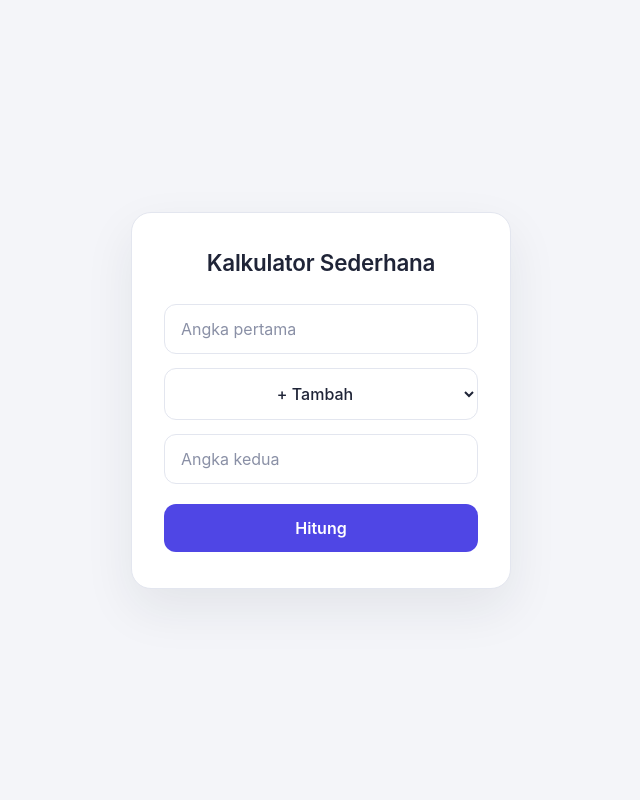
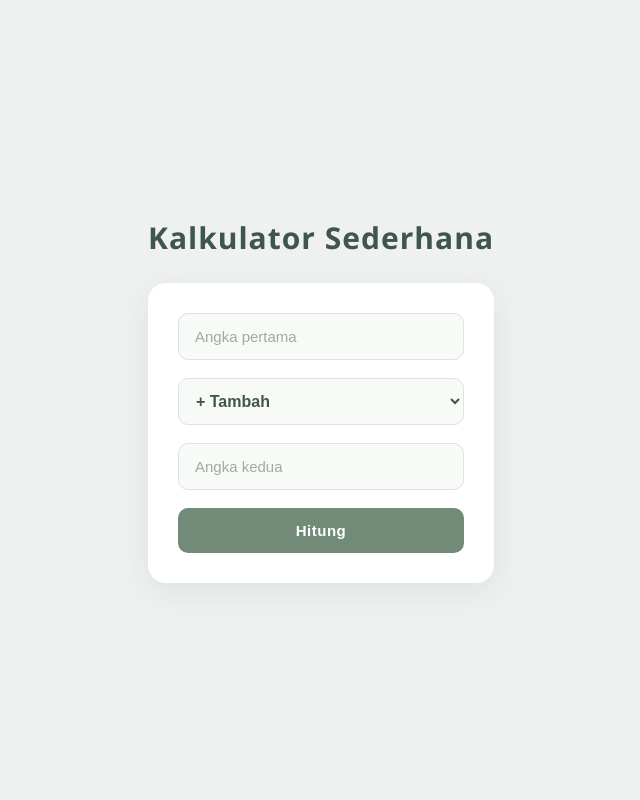
Before and after one commit to flyfa0708-code/asyarafa, a PHP site: page / in a window 1280 px wide. Shown: the whole page, without its empty margins (319-959 px from the left). Run offline with PHP 8.4, Linux system fonts and the light colour scheme.

Commit message:
Add files via upload

```diff
--- a/style.css
+++ b/style.css
@@ -1,172 +1,140 @@
-/* ===== Kalkulator Sederhana - style.css ===== */
 
-:root {
-    --bg: #f4f5f9;
-    --card: #ffffff;
-    --text: #1f2437;
-    --muted: #8a90a6;
-    --border: #e3e6ef;
-    --accent: #4f46e5;
-    --accent-hover: #4338ca;
-    --accent-soft: rgba(79, 70, 229, 0.15);
-    --result-bg: #f0efff;
+/* Reset */
+* {
+    margin: 0;
+    padding: 0;
+    box-sizing: border-box;
 }
 
-@media (prefers-color-scheme: dark) {
-    :root {
-        --bg: #12141c;
-        --card: #1b1e2b;
-        --text: #eceef6;
-        --muted: #7d839a;
-        --border: #2b2f42;
-        --accent: #7c75ff;
-        --accent-hover: #918bff;
-        --accent-soft: rgba(124, 117, 255, 0.2);
-        --result-bg: #232743;
-    }
-}
-
-* {
-    box-sizing: border-box;
-    margin: 0;
-    padding: 0;
-}
-
+/* Background */
 body {
+    font-family: 'Segoe UI', Arial, sans-serif;
+    background: #eef1ef;
     min-height: 100vh;
     display: flex;
+    flex-direction: column;
     align-items: center;
     justify-content: center;
     padding: 20px;
-    background: var(--bg);
-    color: var(--text);
-    font-family: "Inter", "Segoe UI", system-ui, -apple-system, sans-serif;
+    color: #333d38;
 }
 
-/* Kartu utama */
-.Kotak {
-    width: 100%;
-    max-width: 380px;
-    padding: 36px 32px;
-    background: var(--card);
-    border: 1px solid var(--border);
-    border-radius: 20px;
-    box-shadow: 0 20px 50px rgba(31, 36, 55, 0.08);
+/* Judul */
+h1 {
+    font-size: 30px;
+    font-weight: 600;
+    color: #40564b;
+    margin-bottom: 25px;
+    letter-spacing: 1px;
 }
 
-h1 {
-    margin-bottom: 28px;
-    font-size: 1.4rem;
-    font-weight: 600;
-    text-align: center;
-    letter-spacing: -0.01em;
+/* Form Kalkulator */
+form {
+    background: #ffffff;
+    width: 100%;
+    max-width: 400px;
+    padding: 30px;
+    border-radius: 18px;
+    box-shadow: 0 8px 30px rgba(40, 60, 48, 0.08);
+    display: flex;
+    flex-direction: column;
+    gap: 18px;
 }
 
-/* Form */
-form {
-    display: flex;
-    flex-direction: column;
-    gap: 14px;
-}
-
-input,
-select {
+/* Input */
+input {
     width: 100%;
     padding: 14px 16px;
-    font-size: 1rem;
-    font-family: inherit;
-    color: var(--text);
-    background: var(--card);
-    border: 1px solid var(--border);
-    border-radius: 12px;
+    border: 1px solid #dce4de;
+    border-radius: 10px;
+    background: #f8faf8;
+    font-size: 15px;
+    color: #34443a;
     outline: none;
-    transition: border-color 0.2s, box-shadow 0.2s;
+    transition: 0.3s;
 }
 
 input::placeholder {
-    color: var(--muted);
+    color: #a0aaa3;
 }
 
-input:focus,
-select:focus {
-    border-color: var(--accent);
-    box-shadow: 0 0 0 4px var(--accent-soft);
+input:focus {
+    border-color: #829b89;
+    background: #ffffff;
+    box-shadow: 0 0 0 3px rgba(130, 155, 137, 0.12);
 }
 
+/* Pilihan Operasi */
 select {
+    width: 100%;
+    padding: 13px;
+    border: 1px solid #dce4de;
+    border-radius: 10px;
+    background: #f8faf8;
+    color: #40564b;
+    font-size: 16px;
+    font-weight: 600;
     cursor: pointer;
-    text-align: center;
-    font-weight: 500;
+    outline: none;
 }
 
-/* Hilangkan panah spinner di input number */
-input[type="number"]::-webkit-inner-spin-button,
-input[type="number"]::-webkit-outer-spin-button {
-    -webkit-appearance: none;
-    margin: 0;
-}
-input[type="number"] {
-    -moz-appearance: textfield;
+select:focus {
+    border-color: #829b89;
 }
 
 /* Tombol */
 button {
-    margin-top: 6px;
+    width: 100%;
     padding: 14px;
-    font-size: 1rem;
+    border: none;
+    border-radius: 10px;
+    background: #718b78;
+    color: white;
+    font-size: 15px;
     font-weight: 600;
-    font-family: inherit;
-    color: #fff;
-    background: var(--accent);
-    border: none;
-    border-radius: 12px;
     cursor: pointer;
-    transition: background 0.2s, transform 0.1s;
+    transition: 0.3s;
+    letter-spacing: 0.5px;
 }
 
 button:hover {
-    background: var(--accent-hover);
+    background: #5c7663;
+    transform: translateY(-2px);
+    box-shadow: 0 5px 15px rgba(92, 118, 99, 0.2);
 }
 
 button:active {
     transform: scale(0.98);
 }
 
-/* Hasil */
+/* Hasil Perhitungan */
 .hasil {
-    margin-top: 24px;
-    padding: 18px;
+    width: 100%;
+    max-width: 400px;
+    margin-top: 20px;
+    padding: 20px;
+    background: #e1ebe3;
+    border: 1px solid #d2dfd5;
+    border-radius: 12px;
+    color: #40564b;
+    font-size: 16px;
     text-align: center;
-    font-size: 0.95rem;
-    color: var(--muted);
-    background: var(--result-bg);
-    border-radius: 12px;
-    animation: muncul 0.35s ease;
 }
 
 .hasil strong {
     display: block;
-    margin-top: 4px;
-    font-size: 1.8rem;
-    font-weight: 700;
-    color: var(--accent);
-    word-break: break-all;
+    margin-top: 8px;
+    font-size: 24px;
+    color: #4f7158;
 }
 
-@keyframes muncul {
-    from {
-        opacity: 0;
-        transform: translateY(8px);
+/* Responsive */
+@media (max-width: 480px) {
+    h1 {
+        font-size: 26px;
     }
-    to {
-        opacity: 1;
-        transform: translateY(0);
+
+    form {
+        padding: 22px;
     }
 }
-
-/* Layar kecil */
-@media (max-width: 420px) {
-    .Kotak {
-        padding: 28px 22px;
-    }
-}
```
Also changed, not shown: kalkulator.php (added, +70 -0 lines).
